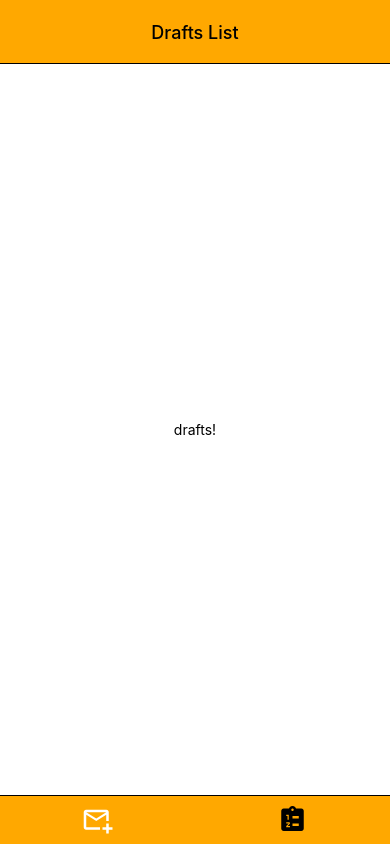
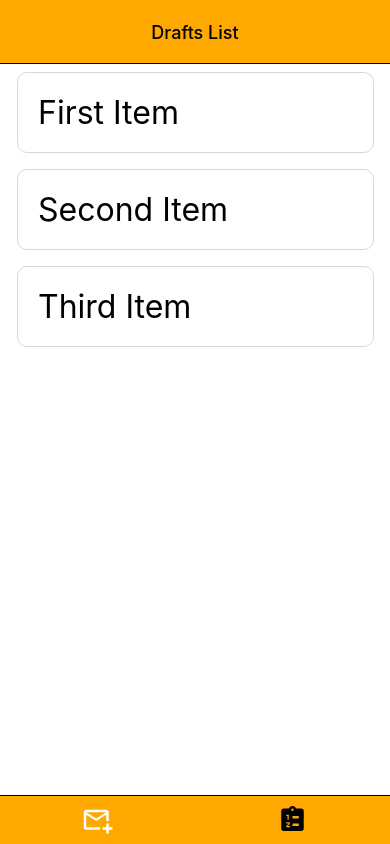
Before and after one commit to ThisaraThathsarani/chi-lanka-mobile, a React Native app: screen /draftList in a window 390 px wide. Built offline with nearby package versions, Linux system fonts and the light colour scheme.

Commit message:
draft list mobile UI List

```diff
--- a/src/components/draftList.js
+++ b/src/components/draftList.js
@@ -1,13 +1,95 @@
 import React from 'react'
-import { Text, View } from 'react-native'
+import { SafeAreaView, View, FlatList, StyleSheet, Text, StatusBar, ScrollView, TouchableOpacity } from 'react-native'
+
+
+const DATA = [
+    {
+        id: 'bd7acbea-c1b1-46c2-aed5-3ad53abb28ba',
+        title: 'First Item',
+    },
+    {
+        id: '3ac68afc-c605-48d3-a4f8-fbd91aa97f63',
+        title: 'Second Item',
+    },
+    {
+        id: '58694a0f-3da1-471f-bd96-145571e29d72',
+        title: 'Third Item',
+    },
+];
+
+const Item = ({ title }) => (
+    <TouchableOpacity>
+        <View style={[styles.itemS, styles.elevation]}>
+            <Text style={styles.title}>{title}</Text>
+        </View>
+    </TouchableOpacity>
+);
+
+
+
 
 function draftList() {
+
+    const renderItem = ({ item }) => (
+
+        <Item title={item.title} />
+
+
+
+    );
+
+
+
+
+
     return (
 
-        <View style={{ flex: 1, justifyContent: 'center', alignItems: 'center' }}>
-            <Text>drafts!</Text>
-        </View>
+        <ScrollView>
+
+            <View style={{ flex: 1 }}>
+
+                <FlatList
+                    data={DATA}
+                    renderItem={renderItem}
+                    keyExtractor={item => item.id}
+                />
+
+            </View>
+        </ScrollView>
     )
 }
 
+const styles = StyleSheet.create({
+    container: {
+        flex: 1,
+        marginTop: StatusBar.currentHeight || 0,
+    },
+    item: {
+        backgroundColor: '#f9c2ff',
+        padding: 20,
+        marginVertical: 8,
+        marginHorizontal: 16,
+    },
+    title: {
+        fontSize: 32,
+    },
+
+    itemS: {
+        padding: 20,
+        marginVertical: 8,
+        marginHorizontal: 16,
+        backgroundColor: "white",
+        borderRadius: 10,
+
+        marginLeft: 17,
+        borderColor: "#D8D8D8",
+        borderWidth: 0.5
+
+    },
+    elevation: {
+        shadowColor: "#52006A",
+        elevation: 5,
+    },
+});
+
 export default draftList
```
Also changed, not shown: 1 other file (tests, documents, lock files or other folders).
